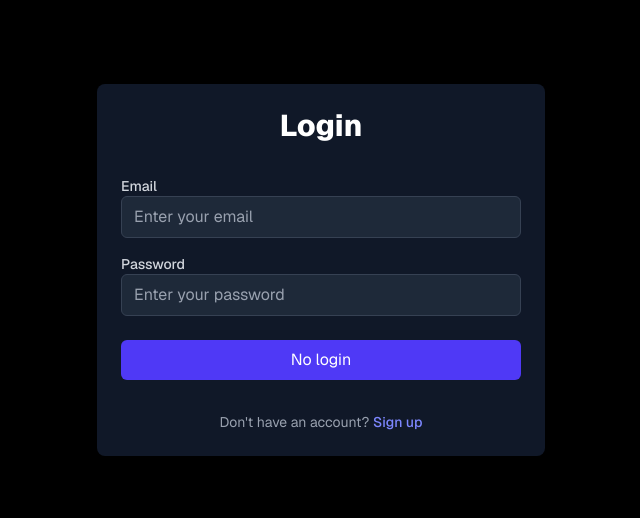
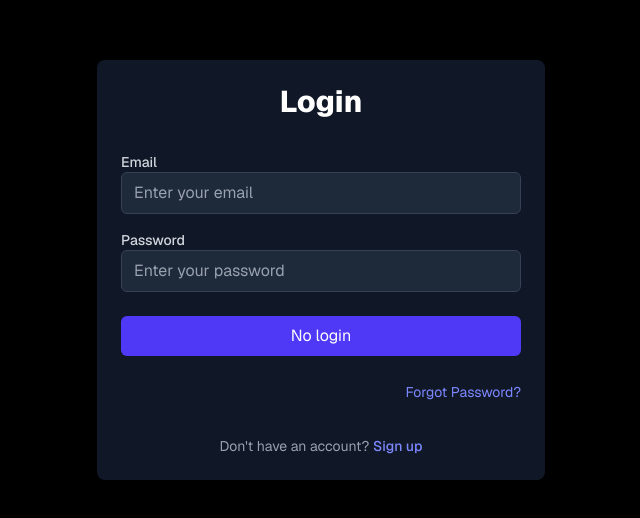
Before and after one commit to Soumyodeep-Dey/auth_next_js, a Next.js app: page /login in a window 1280 px wide. Shown: the part 130-648 px from the top of the page, without its empty margins (319-959 px from the left). Built offline with nearby package versions, Linux system fonts and the light colour scheme.

Commit message:
ok app is working

```diff
--- a/src/app/login/page.tsx
+++ b/src/app/login/page.tsx
@@ -84,6 +84,9 @@ export default function SignupPage() {
               {buttonDisabled ? "No login" : "Login"}
             </button>
           </div>
+          <div className="text-right mt-2">
+            <Link href="/forgotpassword" className="text-sm text-indigo-400 hover:text-indigo-300">Forgot Password?</Link>
+          </div>
         </div>
         <div className="text-center mt-4">
           <p className="text-sm text-gray-400">
```
